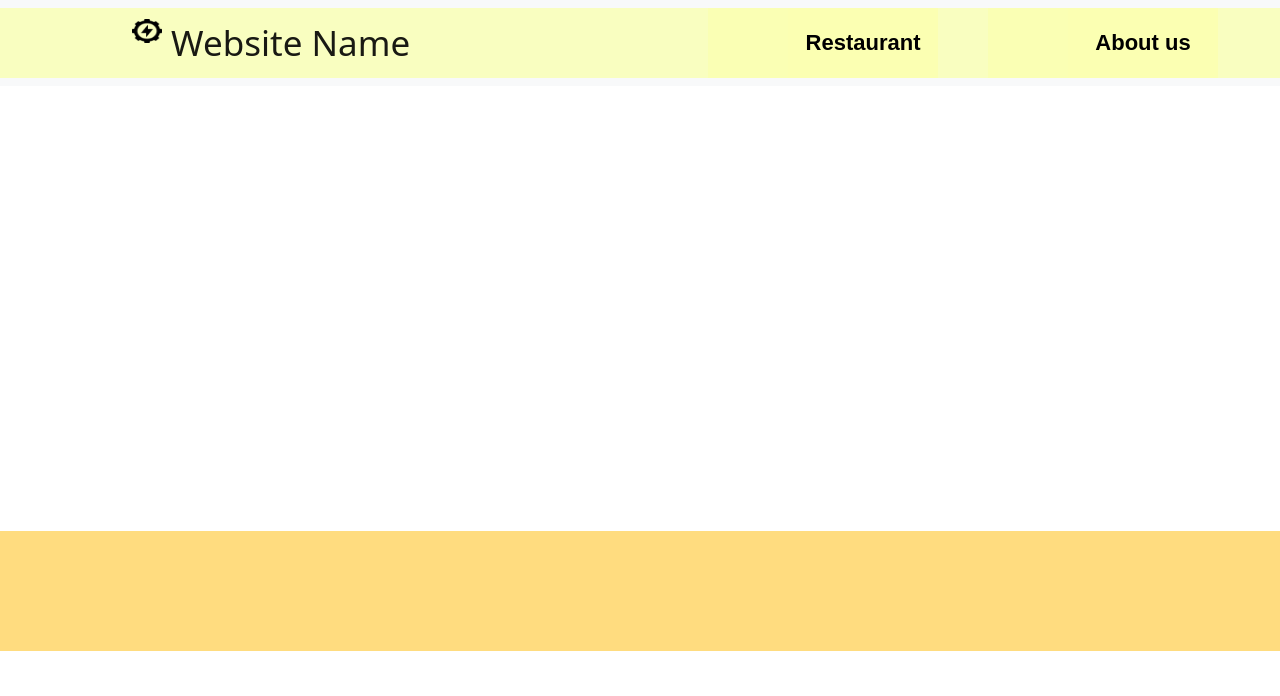
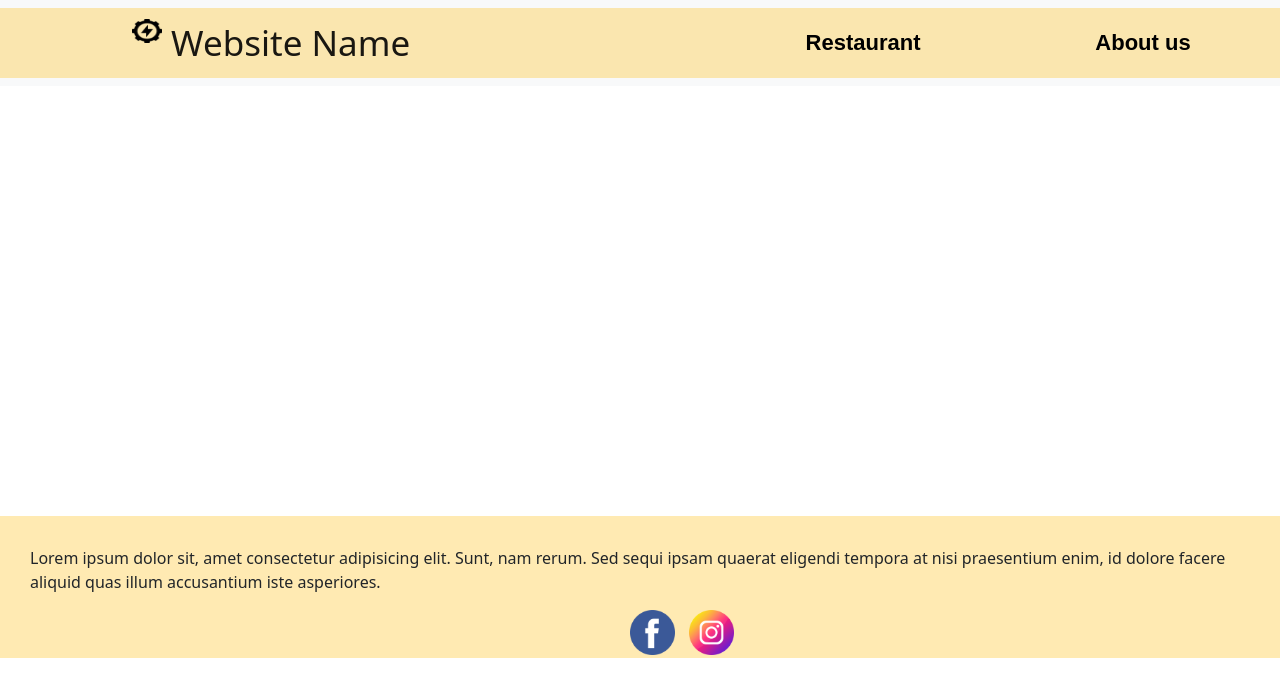
Before and after one commit to metchmedina/FOODY.PH, a plain HTML site: page index.html in a window 1280 px wide. Drawn offline with nearby package versions, Linux system fonts and the light colour scheme.

Commit message:
FOOTER & ICON

```diff
--- a/index.html
+++ b/index.html
@@ -23,7 +23,7 @@
    <a class="nav-link active" aria-current="page" href="Restaurant.html">Restaurant</a>
   </li>
   <li class="nav-item">
-    <a class="nav-link" href="#">About us</a>
+    <a class="nav-link" href="About.html">About us</a>
   </li>
 </ul>
 </div>
@@ -58,9 +58,12 @@
 
 <footer div class="con">
 
+    <p class="p">
+      Lorem ipsum dolor sit, amet consectetur adipisicing elit. Sunt, nam rerum. Sed sequi ipsam quaerat eligendi tempora at nisi praesentium enim, id dolore facere aliquid quas illum accusantium iste asperiores.
+    </p>
 
 
-
+    <img src="facebook.png" alt="fb" class="img1"> <img src="instagram.png" alt="fb" class="img2">
 
 </div>
 </footer>
--- a/stylesheet.css
+++ b/stylesheet.css
@@ -1,5 +1,5 @@
 .container-fluid{
-	background-color: rgb(251, 255, 178, 0.8);
+	background-color: rgb(255, 186, 0, 0.3);
 	display: flex;
 	flex-wrap: wrap;
 }
@@ -15,7 +15,6 @@
 .nav-item{
 	margin-right: 50px;
 	font-size: 25px;
-        background-color: rgb(251, 255, 178, 0.8);
 }
 
 .nav-item a{
@@ -25,7 +24,6 @@
         font-size: 22px;
         text-align: center;
         float: center;
-        background-color: rgba(251, 255, 178, 0.596);
         color: black;
         margin-left: 80px;
         font-weight: bold;
@@ -41,8 +39,27 @@
 }
 
 .con{
-        background-color: rgb(255, 186, 0, 0.5);
-        margin-top: 445px;
-        padding: 60px;
+        background-color: rgb(255, 186, 0, 0.3);
+        margin-top: 430px;
+        padding: 30px;
+        padding-bottom: 0%;
 
 }
+
+.p{
+        margin-top: 0%;
+}
+
+.img1{
+        width: 45px;
+        height: 45px;
+        margin-left: 600px;
+        margin-bottom: 3px;
+}
+
+.img2{
+        width: 45px;
+        height: 45px;
+        margin-left: 10px;
+        margin-bottom: 3px;
+}
```
Also changed, not shown: Restaurant.html (+2 -2 lines), facebook.png (added), instagram.png (added), 1 other file.
